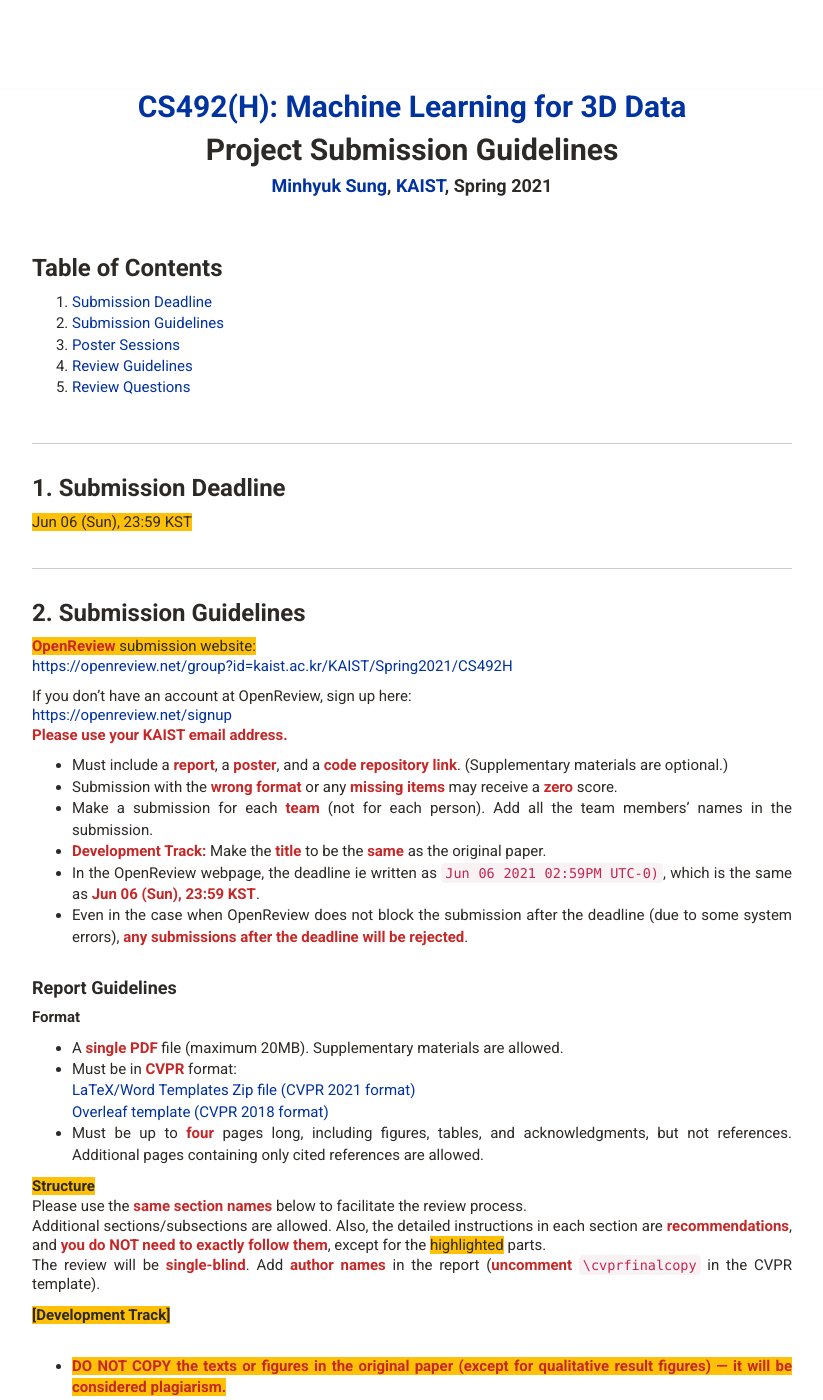
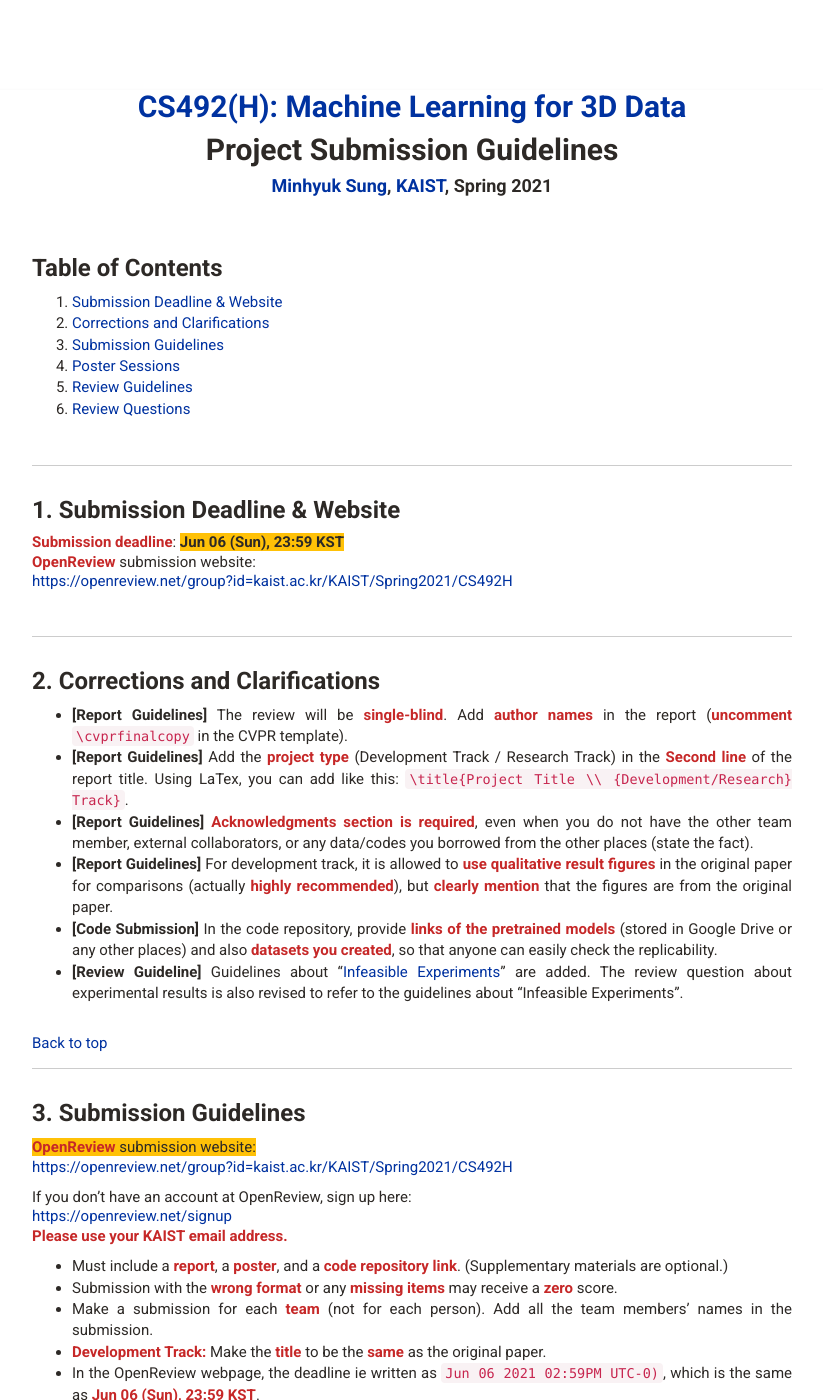
Before and after one commit to mhsung/mhsung.github.io, a Jekyll site: the page built from courses/kaist-cs492-3dml-2021-spring/_posts/2021-05-20-project-submission-guidelines.md, in a window 1280 px wide and 1400 px high. Shown: the whole window, without its empty margins (228-1051 px from the left). Built offline with Jekyll 4.4.1, drawn with Linux system fonts in a browser that asks for light colours; our own code applies the rules of GitHub Pages for plain Markdown files; some of the changed text lies outside the part shown.

Commit message:
Added corrections and clarifications.

```diff
--- a/courses/kaist-cs492-3dml-2021-spring/_posts/2021-05-20-project-submission-guidelines.md
+++ b/courses/kaist-cs492-3dml-2021-spring/_posts/2021-05-20-project-submission-guidelines.md
@@ -27,29 +27,49 @@ h { background-color:#FFC107 }
 
 
 ### Table of Contents
-1. [Submission Deadline](#submission-deadline')
-2. [Submission Guidelines](#submission-guidelines)
-3. [Poster Sessions](#poster-sessions)
-4. [Review Guidelines](#review-guidelines)
-5. [Review Questions](#review-questions)
+1. [Submission Deadline & Website](#submission-deadline-website)
+2. [Corrections and Clarifications](#corrections-and-clarifications)
+3. [Submission Guidelines](#submission-guidelines)
+4. [Poster Sessions](#poster-sessions)
+5. [Review Guidelines](#review-guidelines)
+6. [Review Questions](#review-questions)
+
+
+<br>
+
+
+---
+
+<div id='submission-deadline-website'/>
+### 1. Submission Deadline & Website
+
+*Submission deadline*: <h><b>Jun 06 (Sun), 23:59 KST</b></h><br>
+*OpenReview* submission website:<br>
+[https://openreview.net/group?id=kaist.ac.kr/KAIST/Spring2021/CS492H](https://openreview.net/group?id=kaist.ac.kr/KAIST/Spring2021/CS492H){:target="_blank"}<br>
 
 
 <br>
 
 ---
 
-<div id='submission-deadline'/>
-### 1. Submission Deadline
-
-<h>Jun 06 (Sun), 23:59 KST</h>
+<div id='corrections-and-clarifications'/>
+### 2. Corrections and Clarifications
+- <b>[Report Guidelines]</b> The review will be *single-blind*. Add *author names* in the report (*uncomment* `\cvprfinalcopy` in the CVPR template).
+- <b>[Report Guidelines]</b> Add the *project type* (Development Track / Research Track) in the *Second line* of the report title. Using LaTex, you can add like this: `\title{Project Title \\ {Development/Research} Track}`.
+- <b>[Report Guidelines]</b> <em>Acknowledgments section is required</em>, even when you do not have the other team member, external collaborators, or any data/codes you borrowed from the other places (state the fact).
+- <b>[Report Guidelines]</b> For development track, it is allowed to *use qualitative result figures* in the original paper for comparisons (actually *highly recommended*), but *clearly mention* that the figures are from the original paper.
+- <b>[Code Submission]</b> In the code repository, provide *links of the pretrained models* (stored in Google Drive or any other places) and also *datasets you created*, so that anyone can easily check the replicability.
+- <b>[Review Guideline]</b> Guidelines about "<a href="{{site.baseurl}}/{{page.path}}/../../project-submission-guidelines.html#infeasible-experiments">Infeasible Experiments</a>" are added. The review question about experimental results is also revised to refer to the guidelines about "Infeasible Experiments".
 
 
+<br>
+[Back to top](#)
 <br>
 
 ---
 
 <div id='submission-guidelines'/>
-### 2. Submission Guidelines
+### 3. Submission Guidelines
 
 <h><em>OpenReview</em> submission website:</h>
 [https://openreview.net/group?id=kaist.ac.kr/KAIST/Spring2021/CS492H](https://openreview.net/group?id=kaist.ac.kr/KAIST/Spring2021/CS492H){:target="_blank"}<br>
@@ -73,6 +93,7 @@ If you don't have an account at OpenReview, sign up here:<br>
 - Must be in *CVPR* format:<br>
 [LaTeX/Word Templates Zip file (CVPR 2021 format)](http://cvpr2021.thecvf.com/sites/default/files/2020-09/cvpr2021AuthorKit_2.zip){:target="_blank"}<br>
 [Overleaf template (CVPR 2018 format)](https://www.overleaf.com/latex/templates/cvpr-2018-template/qgmrfntfbqns){:target="_blank"}
+- Add the *project type* (Development Track / Research Track) in the second line of the report title. Using LaTex, you can add like this: `\title{Project Title \\ {Development/Research} Track}`.
 - Must be up to *four* pages long, including figures, tables, and acknowledgments, but not references. Additional pages containing only cited references are allowed.
 
 <h><b>Structure</b></h>
@@ -82,7 +103,7 @@ The review will be *single-blind*. Add *author names* in the report (*uncomment*
 
 <h><b>[Development Track]</b></h><br>
 
-- <h><em>DO NOT COPY the texts or figures in the original paper (except for qualitative result figures) — it will be considered plagiarism.</em></h> Write the report in your own words. You are allowed to use qualitative result figures for comparisons, but *clearly mention* that the figures are from the original paper.
+- <h><em>DO NOT COPY the texts or figures in the original paper (except for qualitative result figures) — it will be considered plagiarism.</em></h> Write the report in your own words. It is allowed to *use qualitative result figures* in the original paper for comparisons (actually *highly recommended*), but *clearly mention* that the figures are from the original paper.
 - <h><em>Make the title to be the same as the original paper.</em></h><br>
 
 - <b>Abstract</b>
@@ -127,6 +148,7 @@ The review will be *single-blind*. Add *author names* in the report (*uncomment*
     - Make acknowledgments as a subsection without a section number or as a paragraph.
     - <h>Describe the <em>role</em> of each team member and the <em>external collaborators</em> and their contributions.</h>
     - <h><em>Hiding the external collaborators will be considered academic misconduct.</em></h>
+    - <h><em>Acknowledgments section is required</em>, even when you do not have the other team member, external collaborators, or any data/codes you borrowed from the other places (state the fact).</h>
 
 
 <br>
@@ -173,6 +195,7 @@ The review will be *single-blind*. Add *author names* in the report (*uncomment*
     - Make acknowledgments as a subsection without a section number or as a paragraph.
     - <h>Describe the <em>role</em> of each team member and the <em>external collaborators</em> and their contributions.</h>
     - <h><em>Hiding the external collaborators will be considered academic misconduct.</em></h>
+    - <h><em>Acknowledgments section is required</em>, even when you do not have the other team member, external collaborators, or any data/codes you borrowed from the other places (state the fact).</h>
 
 
 #### Poster Guidelines
@@ -192,7 +215,7 @@ Do not need to use this template.
 #### Code Submission
 - Create a *public code repository* in GitHub or Bitbucket and submit the link.
 - Also, add the link in the *abstract* of the report (see [Report Guidelines](#report-guidelines)).
-- <h>All the results shown in the report must be replicable with your code.</h> In the code repository, provide *links of the pretrained models* (stored in Google Drive or any other places), so that anyone can easily check the replicability.
+- <h>All the results shown in the report must be replicable with your code.</h> In the code repository, provide *links of the pretrained models* (stored in Google Drive or any other places) and also *datasets you created*, so that anyone can easily check the replicability.
 
 
 #### Supplementary Materials
@@ -227,15 +250,32 @@ We'll use [Gather.town](https://gather.town/){:target="_blank"}.
 ---
 
 <div id='review-guidelines'/>
-### 4. Review Guidelines
-
-*TBA.*<br>
+### 5. Review Guidelines
 
 - You will be asked to review *four* projects, and each project will be reviewed by *at least four* peer reviewers.
 - The review will be *single-blind* and will be performed in *OpenReview*.<br>
 (Both the submissions and reviews will NOT be open to the public.)
 - Reviews can be *rejected* based on the assessment of the review quality.
 - Each *unsubmitted* or *rejected* review will be *penalized by 20%* in the project evaluation.
+
+
+<div id='infeasible-experiments'/>
+#### Infeasible Experiments
+
+The *authors* of the report can argue the *infeasibility* of experiments that are expected to be shown in the results.
+For example,
+- Some experiments in the original work (Development Track) may not be reproducible if the experiments require too many GPUs or too large disk/memory spaces or some important details in the experiment are missing.
+- An exact comparison with the original work (Development Track) or previous work (Research Track) may not be possible when the data used in the experiment is not released.
+
+For such infeasible experiments, the authors must consider *substituting* them with similar but feasible experiments (or, also argue why it is even not possible to substitute them).
+For example,
+- If an experiment is computationally infeasible, try to simplify the experiment (use a smaller dataset, use a simplified neural network, reduce the batch size, etc).
+- If data for replication is not provided, consider using the other similar data.
+- If some experiment details for replication are not provided, use any common parameters or approaches.
+
+As a *reviewer*, you need to judge whether the argument about infeasibility is valid or not and whether the authors tried to substitute the infeasible experiments.
+
+For the experiments considered infeasible, do not take them into account in the evaluation.
 
 
 <br>
@@ -330,6 +370,7 @@ We'll use [Gather.town](https://gather.town/){:target="_blank"}.
 
 
 <b>[All] (Experimental Results) Are the experiments well designed, sufficient, clearly described?</b><br>
+*(Refer to the guidelines about "<a href="{{site.baseurl}}/{{page.path}}/../../project-submission-guidelines.html#infeasible-experiments">Infeasible Experiments</a>" before answering this question.)*<br>
 - Extensive, detailed, and informative evaluations without any missing benchmarks/datasets, evaluation metric, and comparison.
 - Solid and sufficient to convince the merits of the proposed method (Research) or the performance of the implementation (Development) (although lacking some minor experiments or simplifying the experiment setup a bit.)
 - Lacking some important experiments (in terms of benchmarks/datasets, evaluation metrics, comparisons, quantitative/qualitative results, etc).
```
Also changed, not shown: other parts of courses/kaist-cs492-3dml-2021-spring/_posts/2021-05-20-project-submission-guidelines.md (+2 -2 lines).
